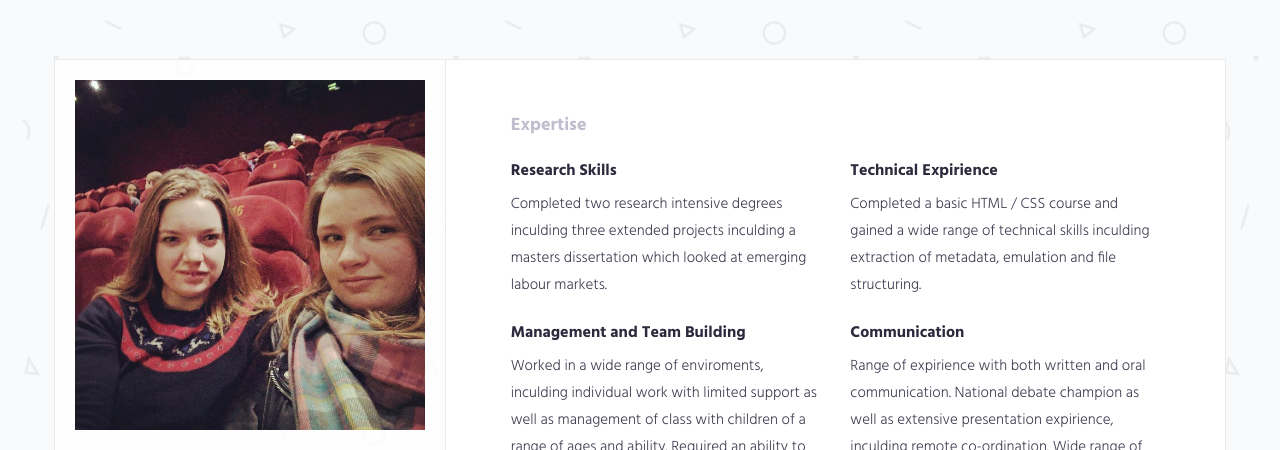
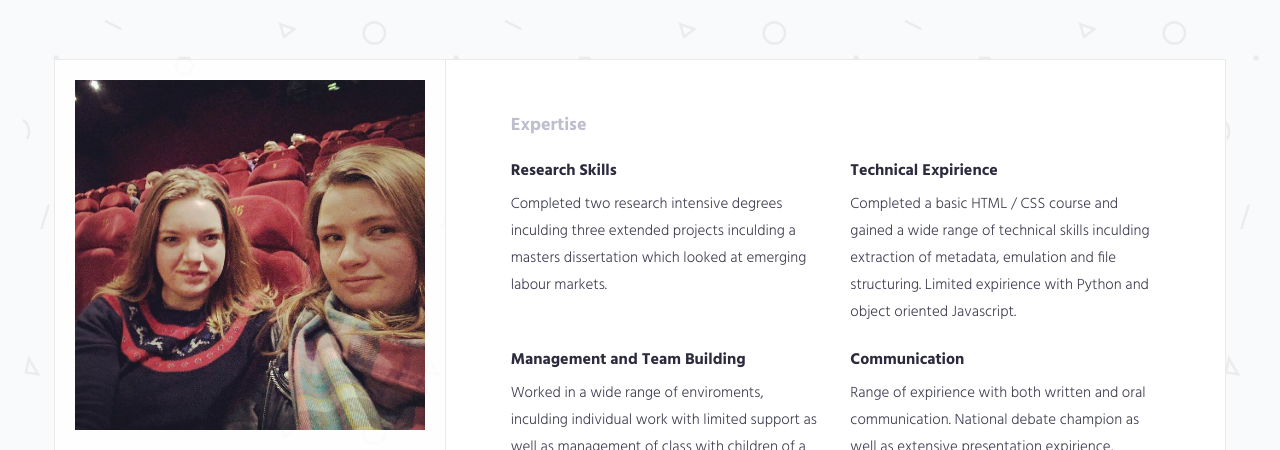
Before and after one commit to carobin589/Resume, a plain HTML site: page HTML/index.html in a window 1280 px wide. Shown: the top 450 px of the page. Drawn offline with Linux system fonts and the light colour scheme.

Commit message:
FOR THE COMMIT

```diff
--- a/HTML/index.html
+++ b/HTML/index.html
@@ -101,7 +101,7 @@
                     <h3>Technical Expirience</h3>
 
                     <p>
-                      Completed a basic HTML / CSS course and gained a wide range of technical skills inculding extraction of metadata, emulation and file structuring.
+                      Completed a basic HTML / CSS course and gained a wide range of technical skills inculding extraction of metadata, emulation and file structuring. Limited expirience with Python and object oriented Javascript.
                     </p>
                   </div>
                 </div>
```
